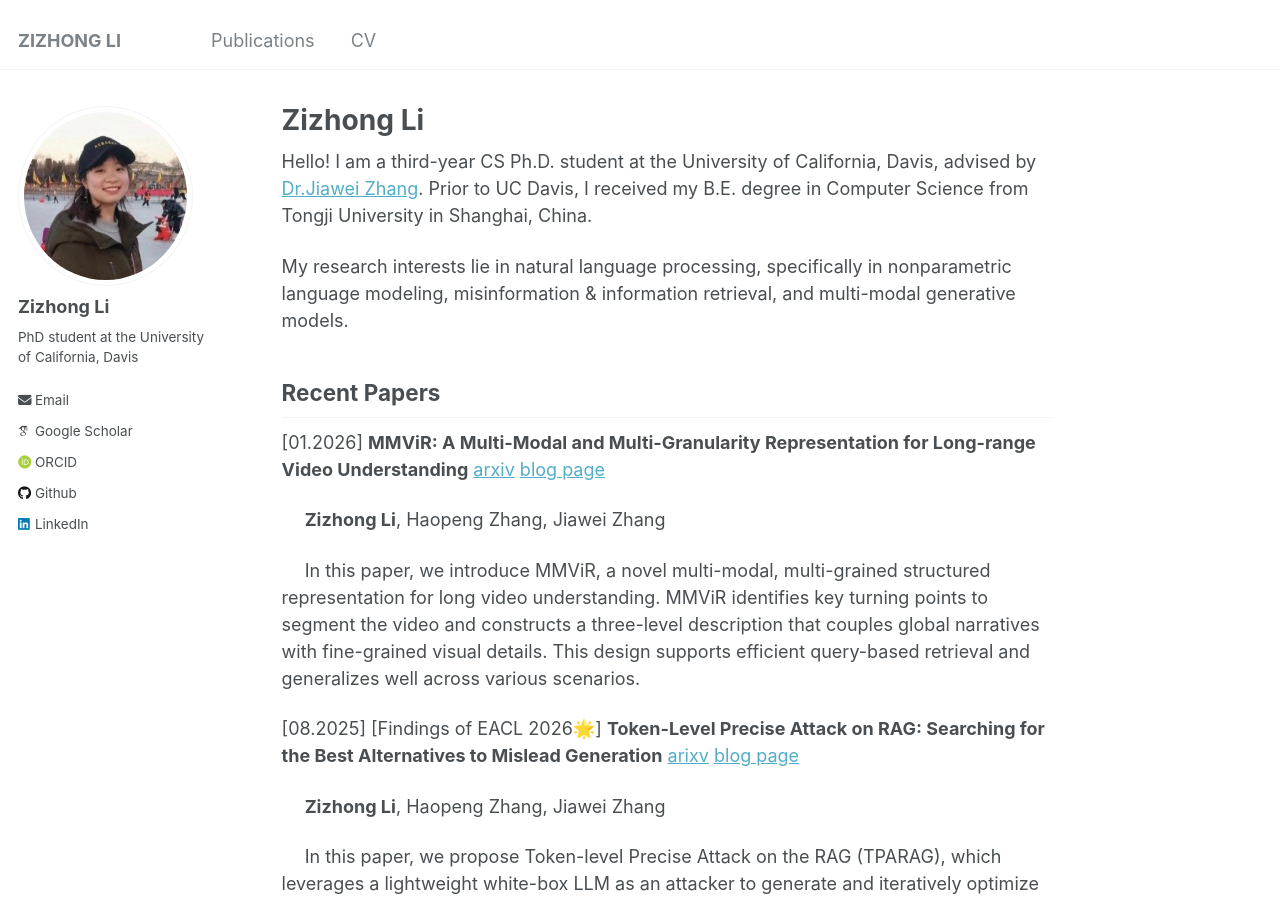
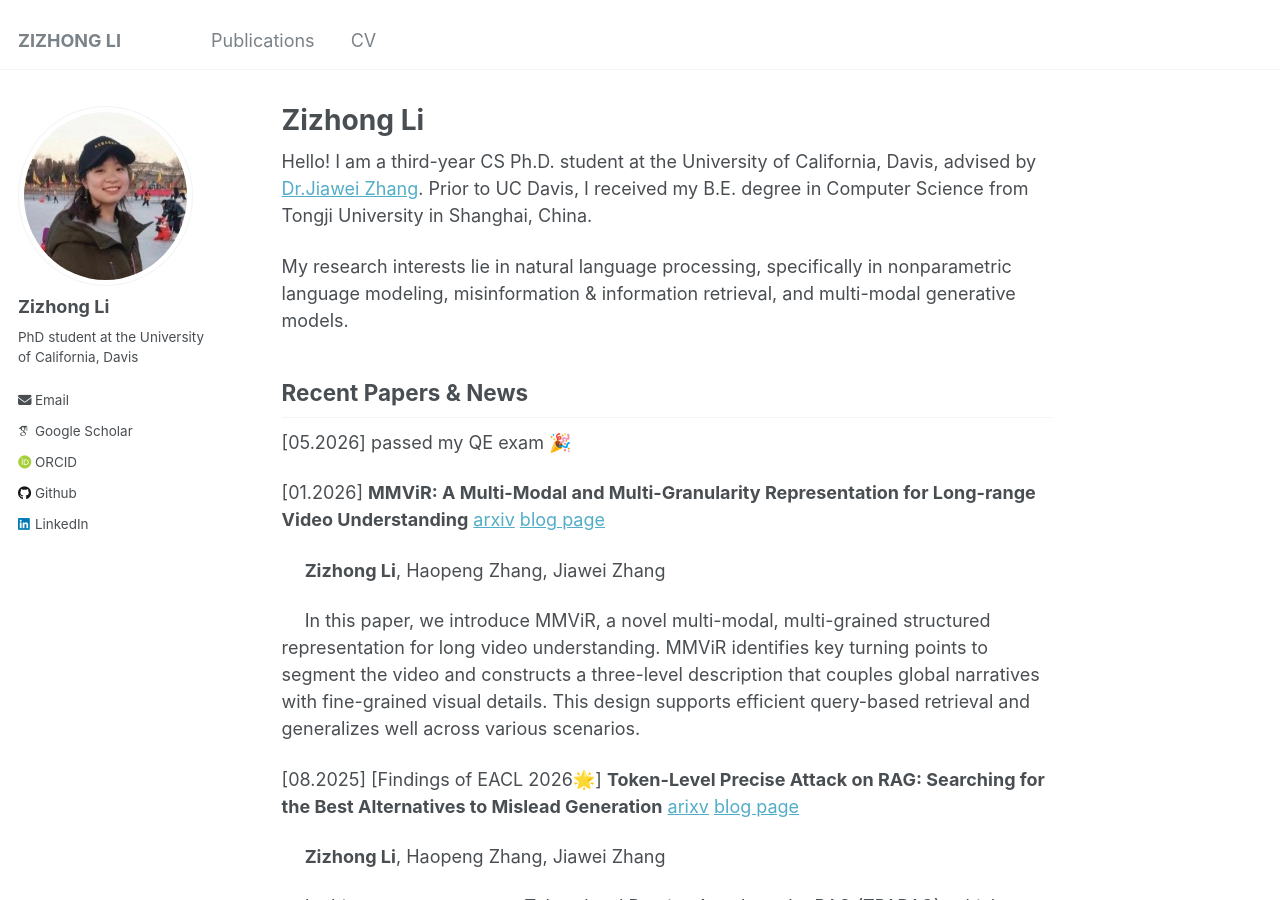
Before and after one commit to lizizhong/lizizhong.github.io, a Jekyll site: the page built from _pages/about.md, in a window 1280 px wide and 900 px high. Built offline with Jekyll 4.4.1, drawn with Linux system fonts in a browser that asks for light colours; some web fonts are replaced.

Commit message:
Update Recent Papers section and add news

```diff
--- a/_pages/about.md
+++ b/_pages/about.md
@@ -12,8 +12,10 @@ I am a third-year CS Ph.D. student at the University of California, Davis, advis
 My research interests lie in natural language processing, specifically in nonparametric language modeling, misinformation & information retrieval, and multi-modal generative models.
 
 
-Recent Papers
+Recent Papers & News
 ------
+[05.2026] passed my QE exam 🎉
+
 [01.2026] **MMViR: A Multi-Modal and Multi-Granularity Representation for Long-range Video Understanding** [arxiv](https://arxiv.org/pdf/2601.05495) [blog page](https://lizizhong.github.io/publication/2026-01-09-paper-mmvir-5.md)
 
 &emsp; **Zizhong Li**, Haopeng Zhang, Jiawei Zhang
```
